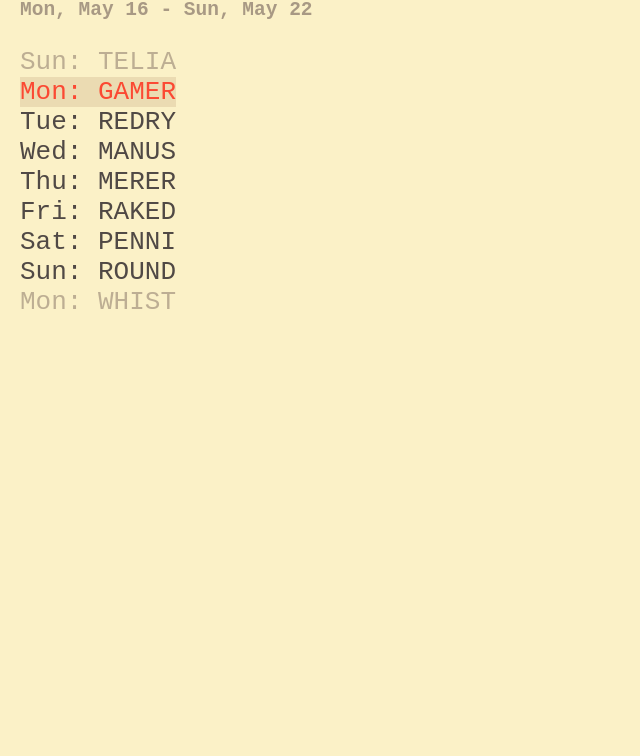
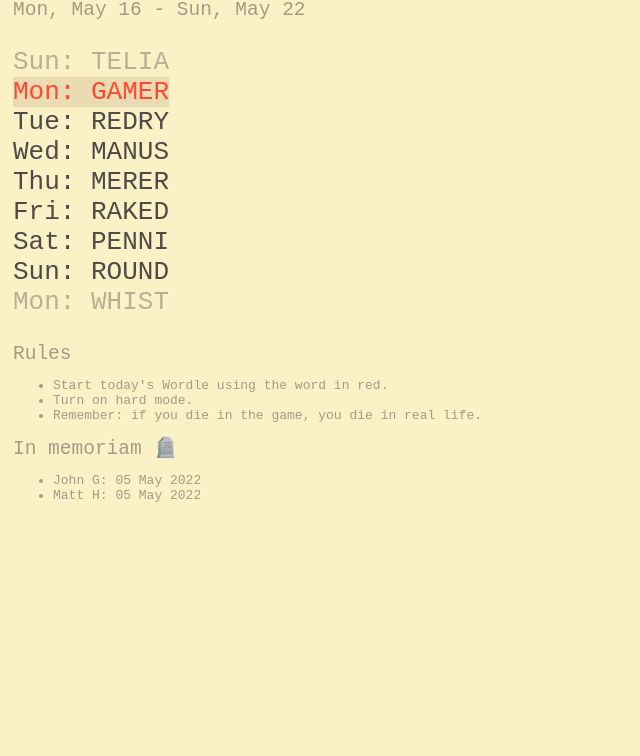
Before and after one commit to jdbgray/jdbgray.github.io, a plain HTML site: page docs/johndle.html in a window 1280 px wide. Shown: the part 44-800 px from the top of the page, without its empty margins (0-640 px from the left). Drawn offline with Linux system fonts and the light colour scheme.

Commit message:
Add rules + in memoriam; add link to current day; stylesheet tweaks

```diff
--- a/docs/css/style.css
+++ b/docs/css/style.css
@@ -1,24 +1,32 @@
+/* General structure that applies to both themes */
+body {font-family: monospace;
+      margin-left: 1em;}
+h1 {margin-bottom: 0.2em;
+    margin-top: 0;}
+h2 {font-weight: normal;
+    margin-bottom: 0.5em;
+    margin-top: 0;}
+p.days {font-size: 200%;}
+a:link { text-decoration: none; }
+a:visited { text-decoration: none; }
+a:hover { text-decoration: none; }
+a:active { text-decoration: none; }
+
+/* Light-mode specific colours */
 body {background-color: #fbf1c7;
-      font-family: monospace;
-      margin-left: 20px;}
-h1 {color: #504945;
-    margin-bottom: 0;}
-h2 {color: #a89984;
-    margin-top: 5px;
-    margin-bottom: 0;}
-span.contextDay {color: #bdae93;}
-span.anotherDay {color: #504945;}
+      color: #a89984;}
+h1 {color: #504945;}
+.contextDay {color: #bdae93;}
+.anotherDay {color: #504945;}
+.currentDay {color: #fb4933;
+             background: #ebdbb2;}
 
-p.days {font-size: 200%;}
-span.currentDay {color: #fb4933;
-                 background: #ebdbb2;}
-
+/* Dark-mode specific colours */
 @media (prefers-color-scheme: dark) {
     body {background-color: #282828;
-	color: white;}
+	  color: #928374;}
     h1 {color: #bdae93;}
-    h2 {color: #928374;}
-    span.contextDay {color: #504945;}
-    span.anotherDay {color: #bdae93;}
-    span.currentDay {background: #3c3836}
+    .contextDay {color: #504945;}
+    .anotherDay {color: #bdae93;}
+    .currentDay {background: #3c3836;}
 }
--- a/docs/johndle.html
+++ b/docs/johndle.html
@@ -1,4 +1,5 @@
-<html>
+<!DOCTYPE html>
+<html lang="en">
   <head>
         <meta name="viewport" content="width=device-width, initial-scale=1.0">
 	<title>Johndle</title>
@@ -9,17 +10,28 @@
     </head>
     <body>
       <h1>Johndle</h1>
-      <h2><span id="thisWeekMon"></span> - <span id="thisWeekSun"></span></h2>
-	<p class="days">
-	    <span id="day0">Sun: </span> <br>
-	    <span id="day1">Mon: </span> <br>
-	    <span id="day2">Tue: </span> <br>
-	    <span id="day3">Wed: </span> <br>
-	    <span id="day4">Thu: </span> <br>
-	    <span id="day5">Fri: </span> <br>
-	    <span id="day6">Sat: </span> <br>
-	    <span id="day7">Sun: </span> <br>
-	    <span id="day8">Mon: </span> <br>
-	</p>
+      <h2 id="thisWeek"></h2>
+      <p class="days">
+	  <a id="day0">Sun: </a> <br>
+	  <a id="day1">Mon: </a> <br>
+	  <a id="day2">Tue: </a> <br>
+	  <a id="day3">Wed: </a> <br>
+	  <a id="day4">Thu: </a> <br>
+	  <a id="day5">Fri: </a> <br>
+	  <a id="day6">Sat: </a> <br>
+	  <a id="day7">Sun: </a> <br>
+	  <a id="day8">Mon: </a> <br>
+      </p>
+      <h2>Rules</h2>
+      <ul>
+	  <li>Start today's Wordle using the word in red.</li>
+	  <li>Turn on hard mode.</li>
+	  <li>Remember: if you die in the game, you die in real life.</li>
+      </ul>
+      <h2>In memoriam &#129702;</h2>
+      <ul>
+	  <li>John G: 05 May 2022</li>
+	  <li>Matt H: 05 May 2022</li>
+      </ul>
     </body>
 </html>
--- a/docs/js/johndle.js
+++ b/docs/js/johndle.js
@@ -13,9 +13,12 @@
     startIndex = getDayNumber(contextSunday),
     todayNumber = getDayNumber(today);
 
+let mon = weekStart.toShortDateString(),
+    sun = weekFinish.toShortDateString(),
+    week = mon + " - " + sun;
+
 window.onload = function() {
-    document.getElementById("thisWeekMon").innerHTML=weekStart.toShortDateString();
-    document.getElementById("thisWeekSun").innerHTML=weekFinish.toShortDateString();
+    document.getElementById("thisWeek").innerHTML = week;
     for (var x = 0; x < 9; x++) {
 	let posn = document.getElementById("day" + x);
 	posn.innerHTML+=starters[startIndex + x];
@@ -23,6 +26,7 @@
 	    posn.classList.add("contextDay");
 	} else if (startIndex + x === todayNumber) {
 	    posn.classList.add("currentDay");
+	    posn.setAttribute("href", "https://www.nytimes.com/games/wordle/index.html");
 	} else {
 	    posn.classList.add("anotherDay");
 	}
```
